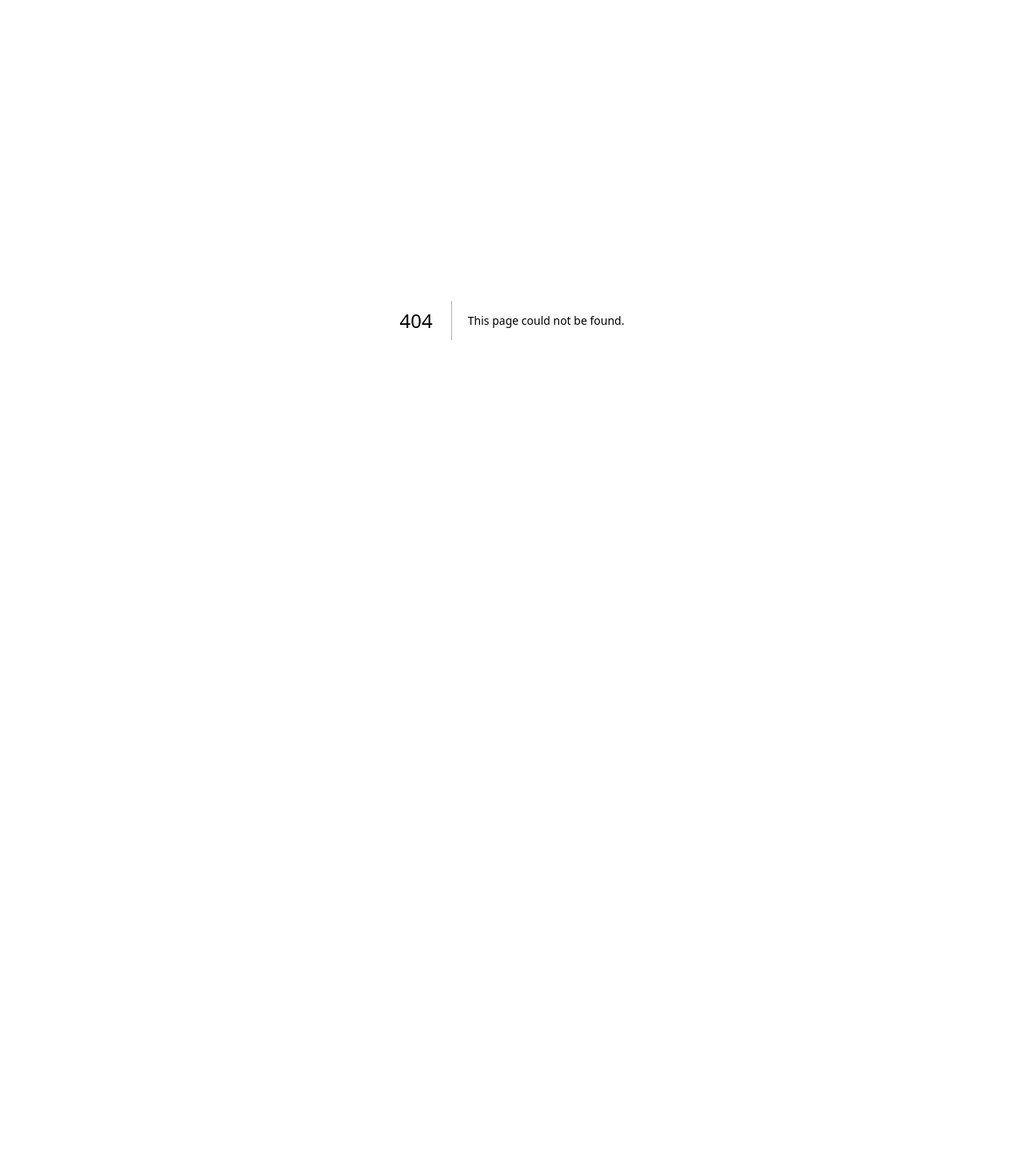
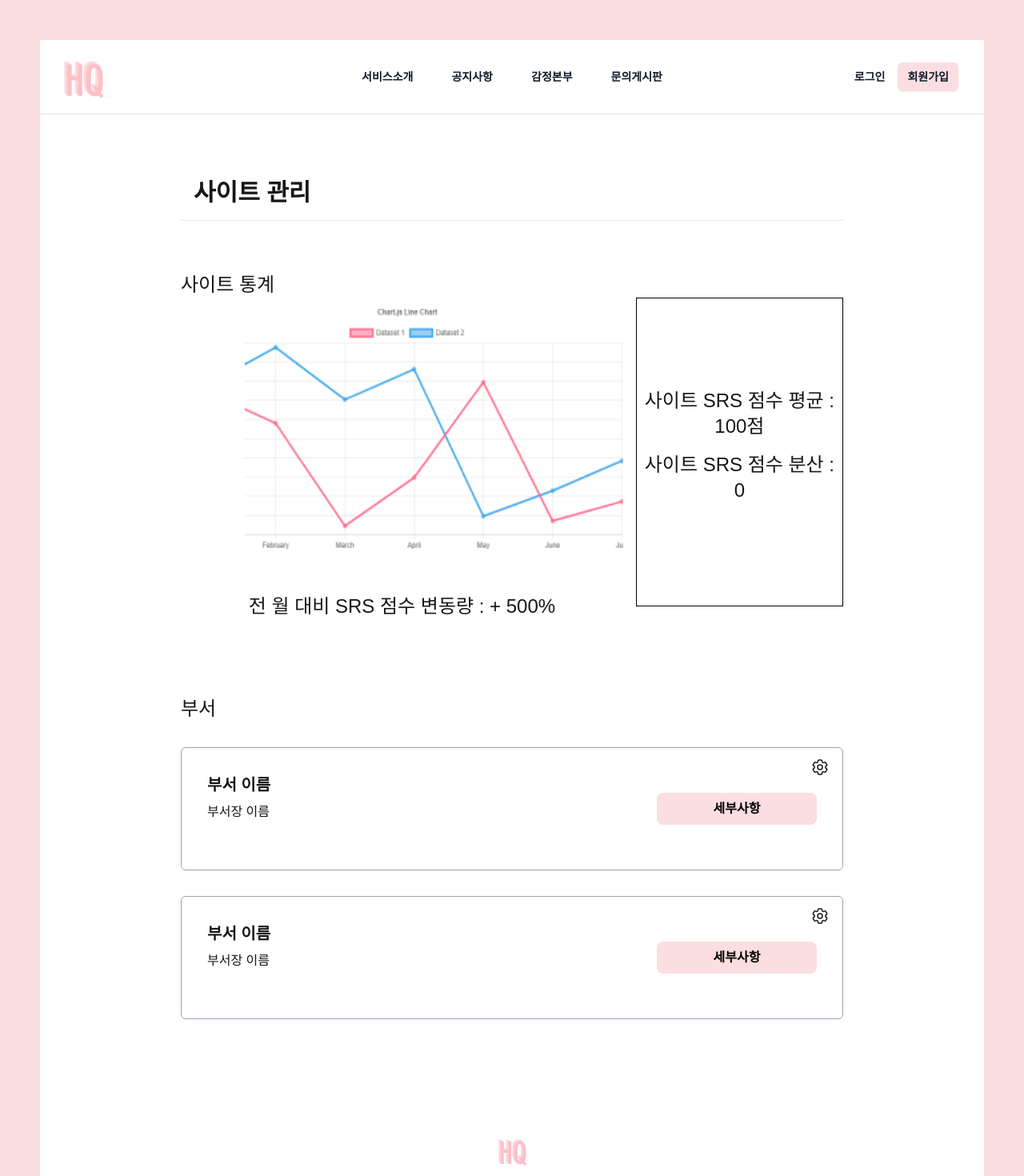
Before and after one commit to gjtjdwl/insideout-front, a Next.js app: page /admin/web in a window 1280 px wide. Before the commit this address had no page. Shown: the top 1470 px of the page at 80% size. Before the commit the page ends 800 px from the top, so only its background shows below. Built offline with nearby package versions, Linux system fonts and the light colour scheme.

Commit message:
feat: 웹 사이트 관리자 페이지 제작, 경로 설정

```diff
--- /dev/null
+++ b/app/(header)/admin/web/page.tsx
@@ -0,0 +1,72 @@
+'use client';
+import { useRouter } from 'next/navigation';
+import { useEffect, useState } from 'react';
+import { Cog6ToothIcon } from '@heroicons/react/24/outline';
+import Image from 'next/image';
+export default function webAdminPage() {
+  return (
+    <>
+      <div className="bg-customPink px-4 sm:px-[50px]">
+        <div className="bg-white px-44 py-16">
+          <div className="flex items-center justify-between p-4 border-b">
+            <div className="font-bold text-xl md:text-3xl">사이트 관리</div>
+          </div>
+          <div className="mt-16 font-medium text-2xl">사이트 통계</div>
+          <div className="flex justify-center">
+            <div>
+              <Image
+                src="/graph.png"
+                alt="그래프 들어갈 자리"
+                width={500}
+                height={300}
+                style={{ height: '330px' }}
+                className="ml-20"
+              />
+              <div className="text-2xl text-center pl-20 pt-10">
+                전 월 대비 SRS 점수 변동량 : + 500%
+              </div>
+            </div>
+            <div className="flex flex-col text-center  items-cneter w-[50%] pl-24">
+              <div className="border border-black">
+                <div className="text-2xl mt-28">
+                  사이트 SRS 점수 평균 : 100점
+                </div>
+                <div className="text-2xl mt-4 mb-32">
+                  사이트 SRS 점수 분산 : 0
+                </div>
+              </div>
+            </div>
+          </div>
+          <div className="mt-24 font-medium text-2xl">부서</div>
+
+          <div className="relative mt-8 px-8 flex justify-between border rounded-md border-gray-400">
+            <div className="py-8">
+              <div className="text-xl font-bold">부서 이름</div>
+              <div className="mt-2 text">부서장 이름</div>
+            </div>
+            <Cog6ToothIcon className="absolute h-6 w-6 top-3 right-4" />
+
+            <div className="py-14">
+              <button className="bg-customPink w-[200px] text-black font-semibold py-2 rounded-lg hover:bg-customPinkHover focus:outline-none">
+                세부사항
+              </button>
+            </div>
+          </div>
+          <div className="relative mt-8 px-8 flex justify-between border rounded-md border-gray-400">
+            <div className="py-8">
+              <div className="text-xl font-bold">부서 이름</div>
+              <div className="mt-2 text">부서장 이름</div>
+            </div>
+            <Cog6ToothIcon className="absolute h-6 w-6 top-3 right-4" />
+
+            <div className="py-14">
+              <button className="bg-customPink w-[200px] text-black font-semibold py-2 rounded-lg hover:bg-customPinkHover focus:outline-none">
+                세부사항
+              </button>
+            </div>
+          </div>
+        </div>
+      </div>
+    </>
+  );
+}
--- a/app/components/footer.tsx
+++ b/app/components/footer.tsx
@@ -27,7 +27,7 @@ const employerNav = [
 const adminNav = [
   { name: '서비스소개', href: '/#serviceInfo' },
   { name: '공지사항', href: '#' },
-  { name: '관리자페이지', href: '#' },
+  { name: '관리자페이지', href: '/admin/web' },
   { name: '문의게시판', href: '#' },
   { name: '마이페이지', href: '/mypage' },
 ];
--- a/app/components/header.tsx
+++ b/app/components/header.tsx
@@ -25,7 +25,7 @@ const employeeNav = [
 const employerNav = [
   { name: '서비스소개', href: '#serviceInfo' },
   { name: '공지사항', href: '/boards/notice' },
-  { name: '관리자페이지', href: '#' },
+  { name: '관리자페이지', href: '/admin' },
   { name: '문의게시판', href: '/boards/inquiry' },
   { name: '마이페이지', href: '/mypage' },
 ];
@@ -33,7 +33,7 @@ const employerNav = [
 const adminNav = [
   { name: '서비스소개', href: '#serviceInfo' },
   { name: '공지사항', href: '/boards/notice' },
-  { name: '관리자페이지', href: '#' },
+  { name: '관리자페이지', href: '/admin/web' },
   { name: '문의게시판', href: '/boards/inquiry' },
   { name: '마이페이지', href: '/mypage' },
 ];
```
Also changed, not shown: app/(header)/boards/inquiry/page.tsx (+19 -20 lines).
